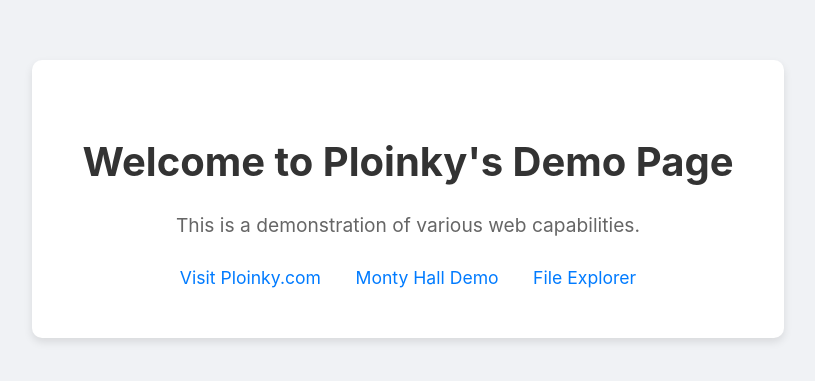
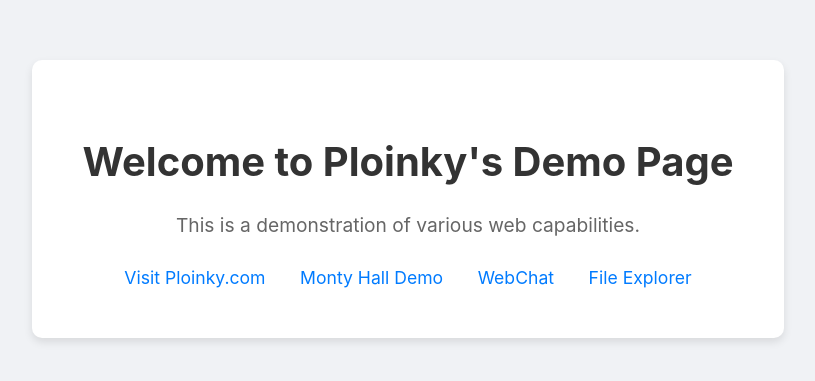
Before and after one commit to PloinkyRepos/demo, a plain HTML site: page demo/index.html in a window 1280 px wide. Shown: the part 201-582 px from the top of the page, without its empty margins (232-1047 px from the left). Drawn offline with Linux system fonts and the light colour scheme.

Commit message:
add webchat link

```diff
--- a/demo/index.html
+++ b/demo/index.html
@@ -14,25 +14,30 @@
             height: 100vh;
             margin: 0;
         }
+
         .container {
             text-align: center;
             background-color: #ffffff;
             padding: 50px;
             border-radius: 10px;
-            box-shadow: 0 4px 8px rgba(0,0,0,0.1);
+            box-shadow: 0 4px 8px rgba(0, 0, 0, 0.1);
         }
+
         h1 {
             color: #333;
             font-size: 2.5em;
         }
+
         p {
             color: #666;
             font-size: 1.2em;
             margin-top: 10px;
         }
+
         .links {
             margin-top: 30px;
         }
+
         a {
             color: #007bff;
             text-decoration: none;
@@ -40,6 +45,7 @@
             margin: 0 15px;
             transition: color 0.3s;
         }
+
         a:hover {
             color: #0056b3;
         }
@@ -52,6 +58,7 @@
     <div class="links">
         <a href="http://www.ploinky.com" target="_blank">Visit Ploinky.com</a>
         <a href="demo.html">Monty Hall Demo</a>
+        <a href="/webchat">WebChat</a>
         <a href="/explorer/index.html">File Explorer</a>
     </div>
 </div>
```
Lines whose indentation alone changed are shown as unchanged.
